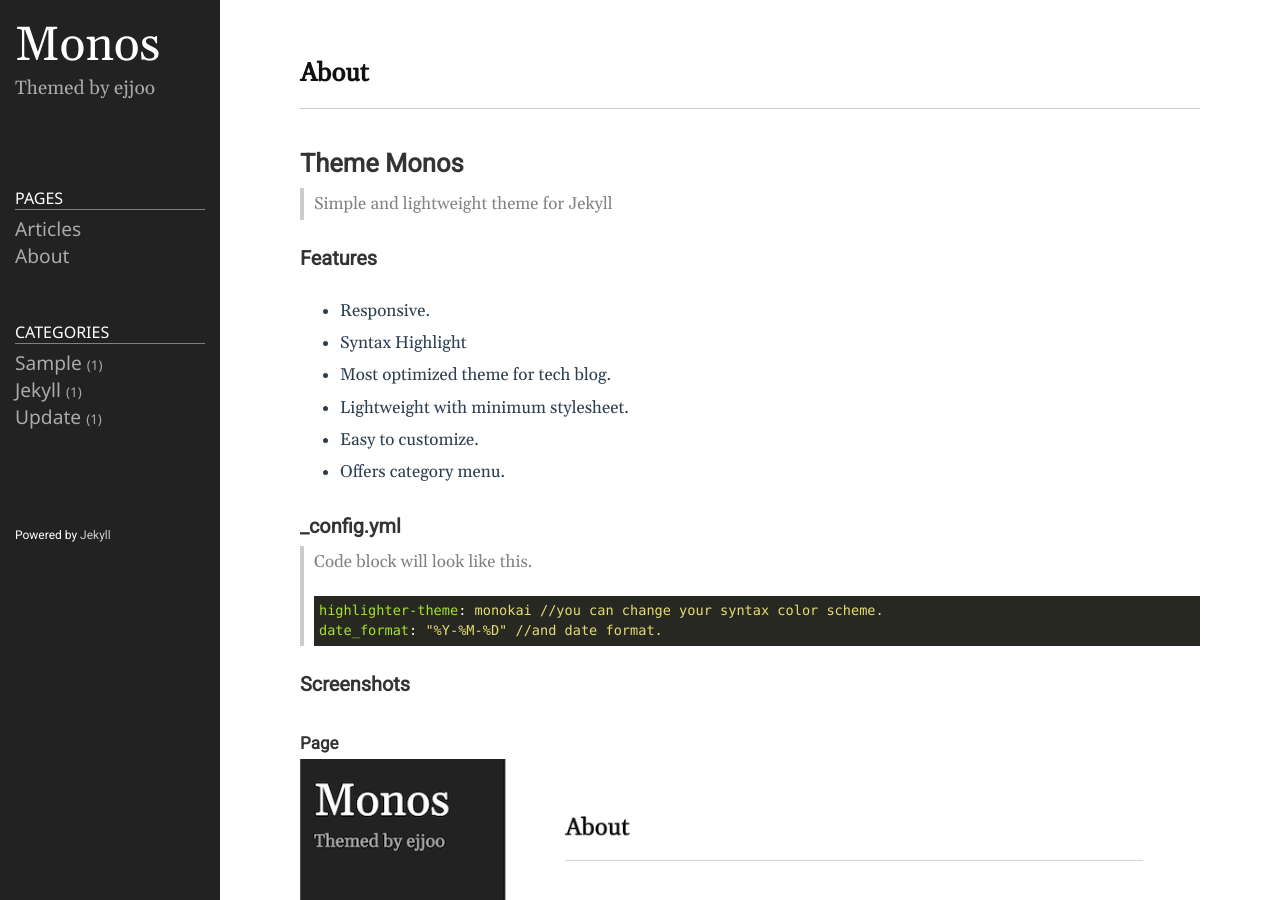
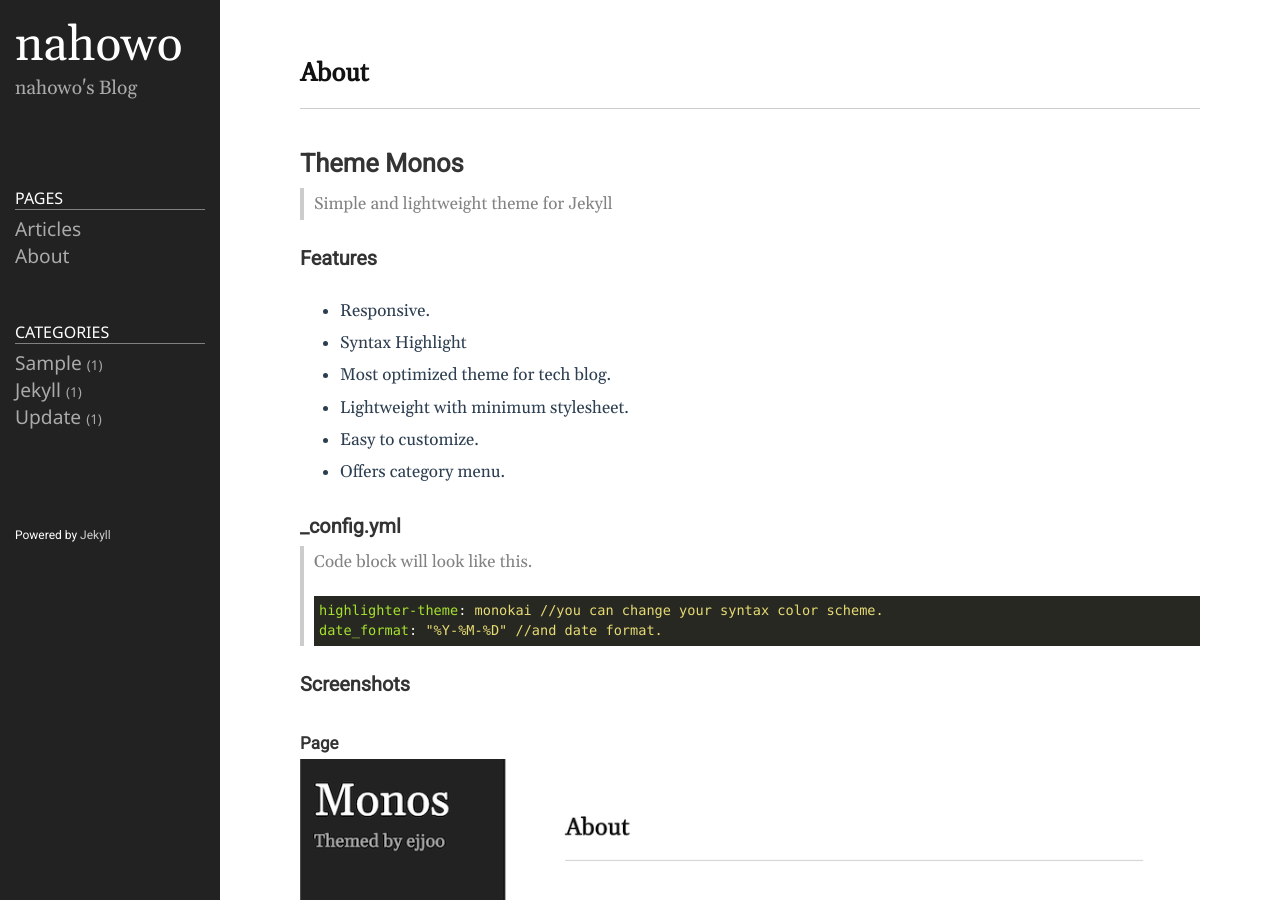
Before and after one commit to nahowo/nahowo.github.io, a Jekyll site: the page built from README.md, in a window 1280 px wide and 900 px high. Built offline with Jekyll 4.4.1, drawn with Linux system fonts in a browser that asks for light colours.

Commit message:
edit: adjust config

```diff
--- a/_config.yml
+++ b/_config.yml
@@ -18,13 +18,13 @@
 # You can create any custom variable you would like, and they will be accessible
 # in the templates via {{ site.myvariable }}.
 
-title: Monos
-email: ejjoo7994@gmail.com
+title: nahowo
+email: nahowo@naver.com
 description: >- # this means to ignore newlines until "baseurl:"
-  Themed by ejjoo
+  nahowo's Blog
 # baseurl: "/" # the subpath of your site, e.g. /blog
 # url: "http://ejjoo.github.io" # the base hostname & protocol for your site, e.g. http://example.com
-github_username: ejjoo
+github_username: nahowo
 highlighter: rouge
 svg:
   optimize: true
```
